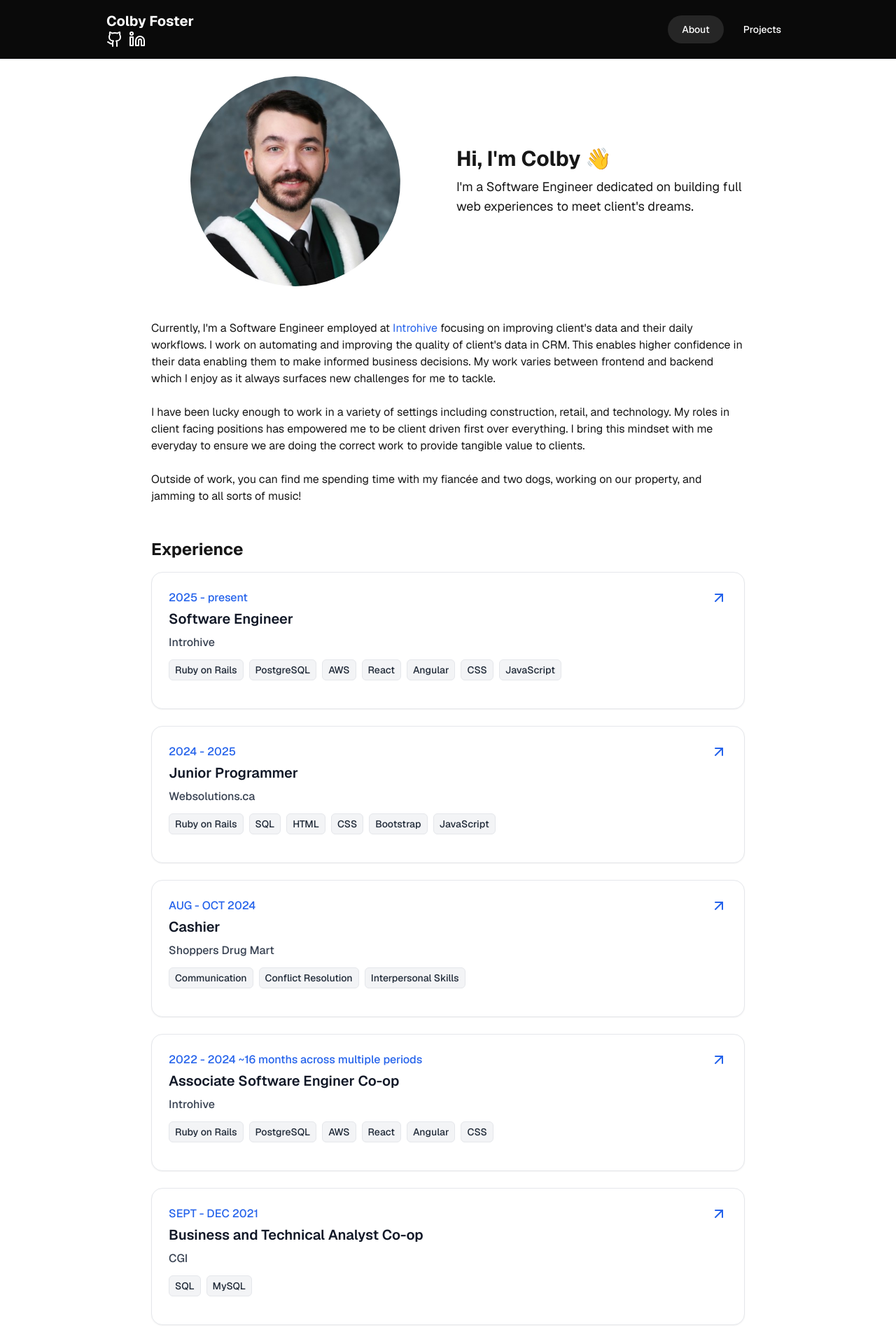
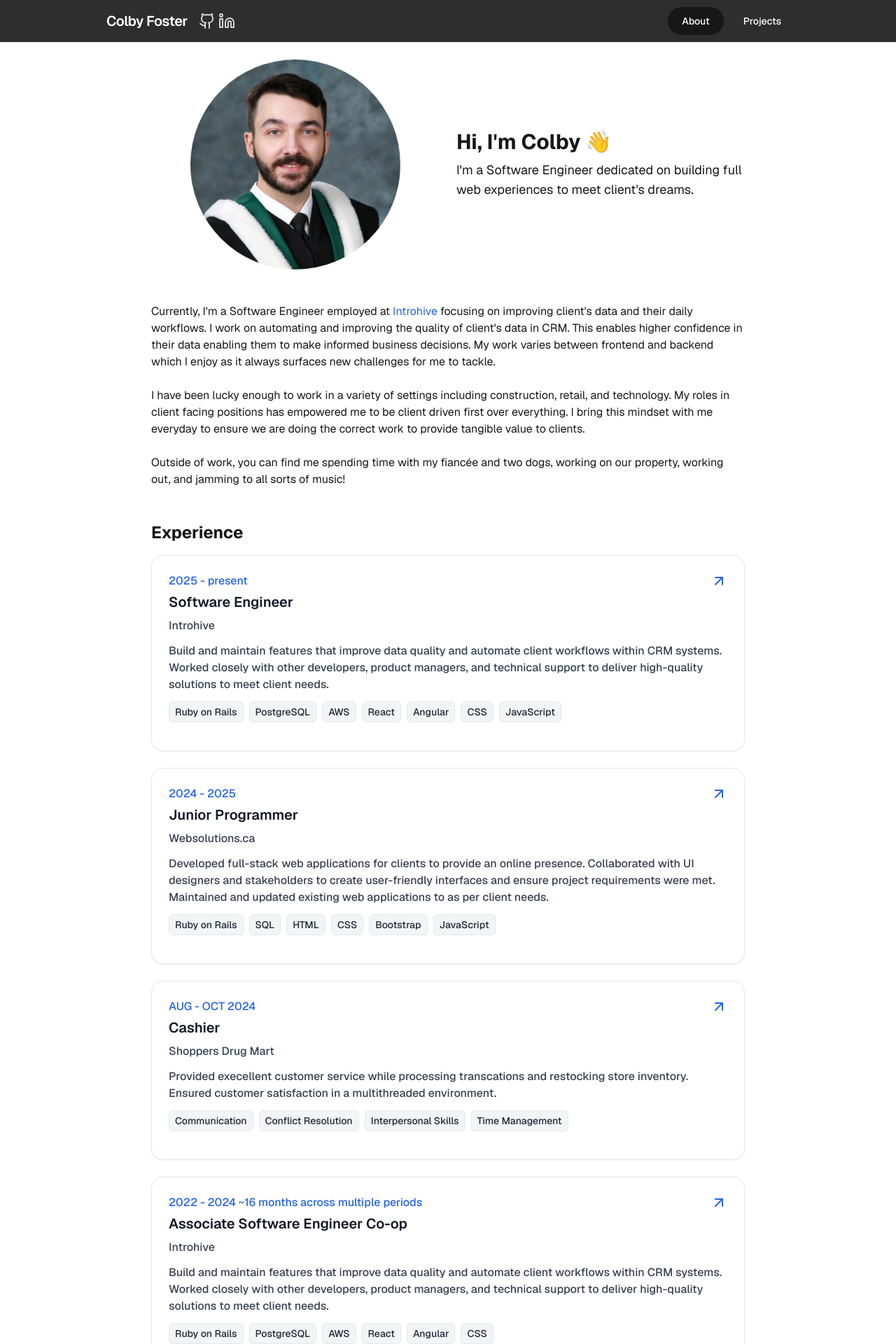
Before and after one commit to ColbyFoster3/MyPortfolio, a Next.js app: page / in a window 1280 px wide. Shown: the top 1920 px of the page at 70% size. Built offline with nearby package versions, Linux system fonts and the light colour scheme.

Commit message:
more-content-header-styling-and-componentization

```diff
--- /dev/null
+++ b/app/about/about-me.tsx
@@ -0,0 +1,20 @@
+export default function AboutMe(){
+    return (
+        <div key="about-me-container" className="grid grid-cols-1 gap-6 mb-6">
+            <p>
+            Currently, I'm a Software Engineer employed
+            at <a className="text-blue-600 hover:underline" target="_blank" rel="noopener noreferrer" href="https://www.introhive.com/">Introhive</a> focusing
+            on improving client's data and their daily workflows. I work on automating and improving the quality of client's data in CRM. This enables higher
+            confidence in their data enabling them to make informed business decisions. My work varies between frontend and backend which I enjoy as it
+            always surfaces new challenges for me to tackle.
+            </p>
+            <p>
+            I have been lucky enough to work in a variety of settings including construction, retail, and technology. My roles in client facing positions has empowered
+            me to be client driven first over everything. I bring this mindset with me everyday to ensure we are doing the correct work to provide tangible value to clients.
+            </p>
+            <p>
+            Outside of work, you can find me spending time with my fiancée and two dogs, working on our property, working out, and jamming to all sorts of music!
+            </p>
+        </div>
+    );
+}
--- /dev/null
+++ b/app/about/introduction.tsx
@@ -0,0 +1,24 @@
+import Image from 'next/image';
+
+export default function Introduction() {
+    return (
+        <div key="introduction-container" className="grid grid-cols-1 md:grid-cols-2 gap-6 mb-6">
+            <div className="hidden md:flex w-full mx-auto justify-center">
+            <Image
+                src="/images/profile-picture.jpeg"
+                alt="Profile picture"
+                className="rounded-full object-cover aspect-square w-full max-w-[300px] lg:max-w-[300px] h-auto"
+                width="400"
+                height="400"
+                priority
+            />
+            </div>
+            <div className="content-center">
+            <h2 className="text-3xl font-bold">Hi, I'm Colby 👋</h2>
+            <p className="mt-2 text-lg">
+                I'm a Software Engineer dedicated on building full web experiences to meet client's dreams.
+            </p>
+            </div>
+        </div>
+    );
+}
--- a/app/page.tsx
+++ b/app/page.tsx
@@ -1,44 +1,14 @@
 import Image from 'next/image';
 import ExperiencesPage from './experiences/page';
+import AboutMe from './about/about-me';
+import Introduction from './about/introduction';
 
 export default function HomePage() {
   return (
     <section key="home-page">
       <div className="grid grid-cols-1 gap-6">
-        <div key="introduction" className="grid grid-cols-1 md:grid-cols-2 gap-6 mb-6">
-          <div className="hidden md:flex w-full mx-auto justify-center">
-            <Image
-              src="/images/profile-picture.jpeg"
-              alt="Profile picture"
-              className="rounded-full object-cover aspect-square w-full max-w-[300px] lg:max-w-[300px] h-auto"
-              width="400"
-              height="400"
-              priority
-            />
-          </div>
-          <div className="content-center">
-            <h2 className="text-3xl font-bold">Hi, I'm Colby 👋</h2>
-            <p className="mt-2 text-lg">
-              I'm a Software Engineer dedicated on building full web experiences to meet client's dreams.
-            </p>
-          </div>
-        </div>
-        <div key="about-me" className="grid grid-cols-1 gap-6 mb-6">
-          <p>
-            Currently, I'm a Software Engineer employed
-            at <a className="text-blue-600 hover:underline" target="_blank" rel="noopener noreferrer" href="https://www.introhive.com/">Introhive</a> focusing
-            on improving client's data and their daily workflows. I work on automating and improving the quality of client's data in CRM. This enables higher
-            confidence in their data enabling them to make informed business decisions. My work varies between frontend and backend which I enjoy as it
-            always surfaces new challenges for me to tackle.
-          </p>
-          <p>
-            I have been lucky enough to work in a variety of settings including construction, retail, and technology. My roles in client facing positions has empowered
-            me to be client driven first over everything. I bring this mindset with me everyday to ensure we are doing the correct work to provide tangible value to clients.
-          </p>
-          <p>
-            Outside of work, you can find me spending time with my fiancée and two dogs, working on our property, and jamming to all sorts of music!
-          </p>
-        </div>
+        <Introduction key="introduction" />
+        <AboutMe key="about" />
         <ExperiencesPage key="experiences"/>
       </div>
     </section>
--- a/components/header.tsx
+++ b/components/header.tsx
@@ -13,11 +13,13 @@ export default function Header() {
   ];
 
   return (
-    <header key="header" className="sticky top-0 left-0 z-50 border-b bg-neutral-950 text-white shadow-sm">
+    <header key="header" className="sticky top-0 left-0 z-50 backdrop-blur-md bg-neutral-950/85 border-b bg-neutral-950 text-white shadow-sm">
       <div className="max-w-5xl mx-auto flex items-center justify-between py-4 px-6">
-        <div className="flex flex-col items-start justify-start">
-          <h1 className="text-xl font-bold">Colby Foster</h1>
-          <div className="flex gap-2 justify-start">
+        <div className="flex items-center gap-4">
+          <a href="/" className="hover:text-blue-600 transition-colors inline-block">
+            <h1 className="text-xl font-semibold tracking-tight">Colby Foster</h1>
+          </a>
+          <div className="flex gap-1 opacity-80 hover:opacity-100 transition">
             <a
               className="hover:text-blue-600 transition-colors"
               target="_blank"
@@ -56,7 +58,7 @@ export default function Header() {
                     absolute top-1/2 left-1/2
                     -translate-x-1/2 -translate-y-1/2
                     rounded-full
-                    bg-neutral-800
+                    bg-neutral-900
                     w-20 h-10
                     pointer-events-none
                     transition-opacity duration-300
--- a/data/experiences.ts
+++ b/data/experiences.ts
@@ -3,7 +3,7 @@ export const experiences = [
     role: "Software Engineer",
     company: "Introhive",
     date: "2025 - present",
-    description: "",
+    description: "Build and maintain features that improve data quality and automate client workflows within CRM systems. Worked closely with other developers, product managers, and technical support to deliver high-quality solutions to meet client needs.",
     technologies: ["Ruby on Rails", "PostgreSQL", "AWS", "React", "Angular", "CSS", "JavaScript"],
     company_link: "https://www.introhive.com/"
   },
@@ -11,7 +11,7 @@ export const experiences = [
     role: "Junior Programmer",
     company: "Websolutions.ca",
     date: "2024 - 2025",
-    description: "",
+    description: "Developed full-stack web applications for clients to provide an online presence. Collaborated with UI designers and stakeholders to create user-friendly interfaces and ensure project requirements were met. Maintained and updated existing web applications to as per client needs.",
     technologies: ["Ruby on Rails", "SQL", "HTML", "CSS", "Bootstrap", "JavaScript",],
     company_link: "https://www.websolutions.ca/"
   },
@@ -19,15 +19,15 @@ export const experiences = [
     role: "Cashier",
     company: "Shoppers Drug Mart",
     date: "AUG - OCT 2024",
-    description: "",
-    technologies: ["Communication", "Conflict Resolution", "Interpersonal Skills"],
+    description: "Provided execellent customer service while processing transcations and restocking store inventory. Ensured customer satisfaction in a multithreaded environment.",
+    technologies: ["Communication", "Conflict Resolution", "Interpersonal Skills", "Time Management"],
     company_link: "https://www.websolutions.ca/"
   },
   {
-    role: "Associate Software Enginer Co-op",
+    role: "Associate Software Engineer Co-op",
     company: "Introhive",
     date: "2022 - 2024 ~16 months across multiple periods",
-    description: "",
+    description: "Build and maintain features that improve data quality and automate client workflows within CRM systems. Worked closely with other developers, product managers, and technical support to deliver high-quality solutions to meet client needs.",
     technologies: ["Ruby on Rails", "PostgreSQL", "AWS", "React", "Angular", "CSS"],
     company_link: "https://www.introhive.com/"
   },
@@ -35,8 +35,8 @@ export const experiences = [
     role: "Business and Technical Analyst Co-op",
     company: "CGI",
     date: "SEPT - DEC 2021",
-    description: "",
-    technologies: ["SQL", "MySQL"],
+    description: "Assisted in data quality for clients to ensure their data was accurate and complete. Managed an adhoc process to make adjustments for client's data.",
+    technologies: ["SQL", "MySQL", "Problem Solving", "Communication"],
     company_link: "https://www.cgi.com/"
   },
 ];
```
